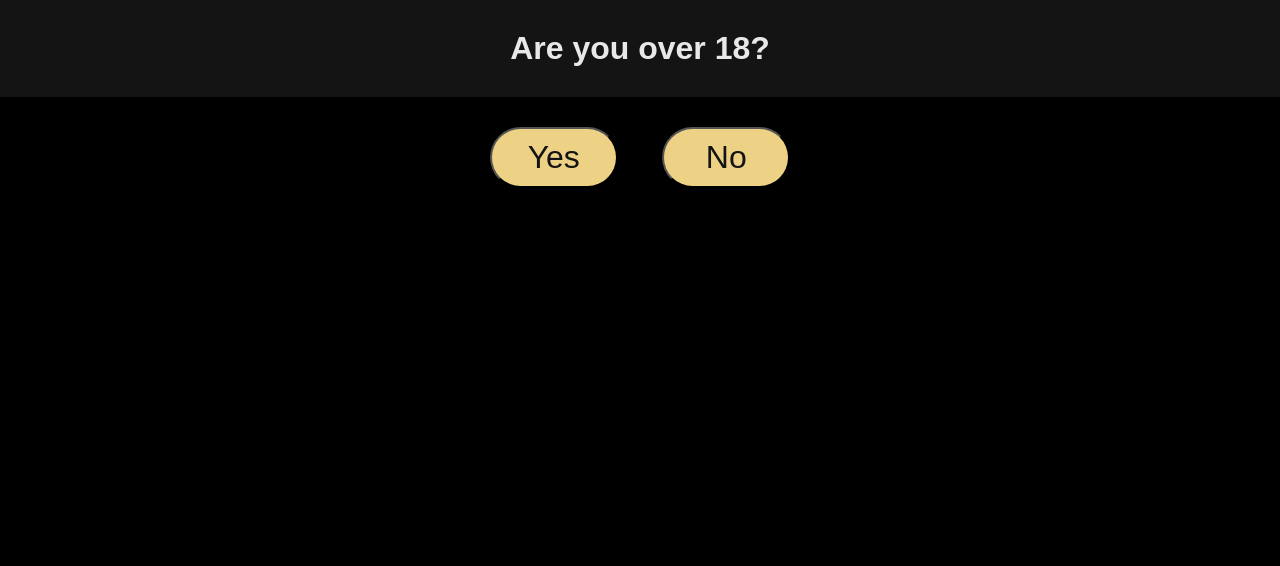
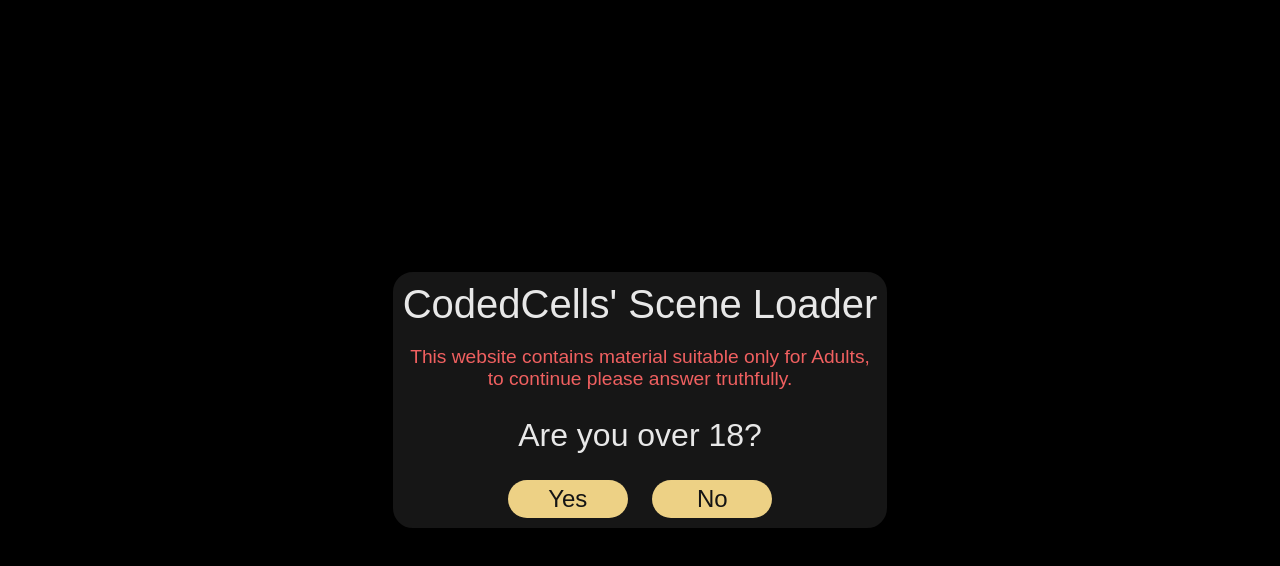
Before and after one commit to CodedCells/cc3d, a plain HTML site: page index.html in a window 1280 px wide. Drawn offline with nearby package versions, Linux system fonts and the light colour scheme.

Commit message:
retheme
made it look prettier

```diff
--- a/common.css
+++ b/common.css
@@ -21,26 +21,45 @@ body {
 	vertical-align: bottom;
 }
 .check {
-	text-align: center;
-	width: 100%;
-	height: 100%;
-	display: block;
+	display: flex;
+	justify-content: center;
+	align-items: center;
+	width: 100vw;
+	height: 100vh;
 	position: fixed;
 	z-index: 99999;
+	backdrop-filter: blur(5px);
+}
+
+.check-inner {
+	text-align: center;
+	padding: 10px;
+	background-color: rgba(38, 38, 38, .6);
+	backdrop-filter: blur(3px);
+	border: 5px solid #000000;
+	border-radius: 25px;
+	user-select: none;
+}
+.check p {
+	font-size: 120%;
+	color: #f06060;
 }
 .check h1 {
-	margin: 0 0 30px 0;
-	padding: 30px;
-	background: #141414;
-	display: block;
+	font-weight: 100;
+	font-size: 250%;
+	margin: 0;
+}
+.check h2 {
+	font-weight: 100;
 	font-size: 200%;
 }
 .check button {
-	margin: 0 20px;
-	padding: 10px;
+	margin: 0 10px;
+	border: none;
+	padding: 5px;
 	width: 10%;
-	min-width: 100px;
-	font-size: 200%;
+	min-width: 120px;
+	font-size: 150%;
 	border-radius: 50px;
 	color: #141414;
 	background: #EDD185;
@@ -52,6 +71,7 @@ body {
 	margin: 0 auto;
 	padding: 20px;
 	overflow-y: auto;
+	text-align: center;
 }
 
 .sceneChoice {
@@ -61,6 +81,7 @@ body {
 	max-width: 300px;
 	margin: 10px;
 	background: #191919;
+	font-size: 120%;
 }
 
 .sceneChoice img {
--- a/index.html
+++ b/index.html
@@ -9,16 +9,22 @@
 		<div class="overbtn" style="display:none" id="scenebtn"></div>
 		<div id="loader" style="display: none;">Loading</div>
 		<div class="check">
-		<h1>Are you over 18?</h1>
+		<div class="check-inner">
+		<h1>CodedCells' Scene Loader</h1>
+		<p>This website contains material suitable only for Adults, <br>to continue please answer truthfully.</p>
+		<h2>Are you over 18?</h2>
 		<button onclick="safetypass()">Yes</button>
 		<button onclick="window.location = 'https://www.rfc-editor.org/rfc/rfc2324';">No</button>
 		</div>
+		</div>
 		<script src="https://threejs.org/build/three.js"></script>
 		<script>
+		var defaultScene = "spin";
 function safetypass() {
 	script = document.createElement('script');
 	script.async = true;
 	script.src = "scenes.js";
+
 	document.body.appendChild(script);
 	document.getElementsByClassName("overbtn")[0].style = "";
 	document.getElementsByClassName("check")[0].style.display = "none";
```
